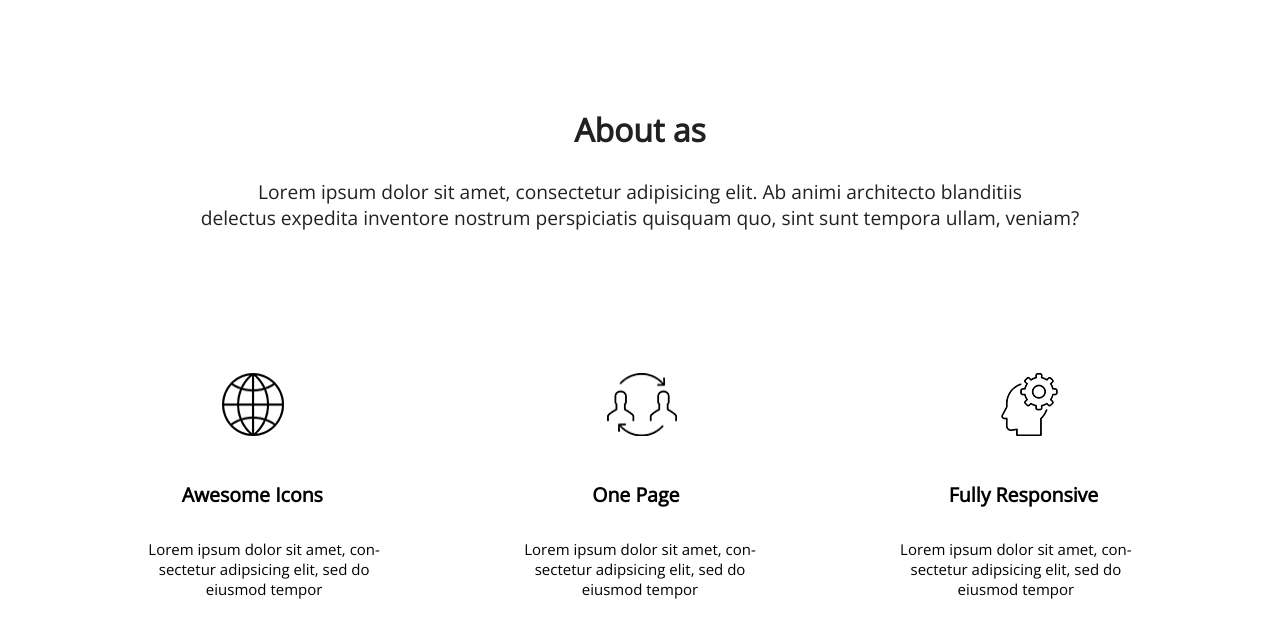
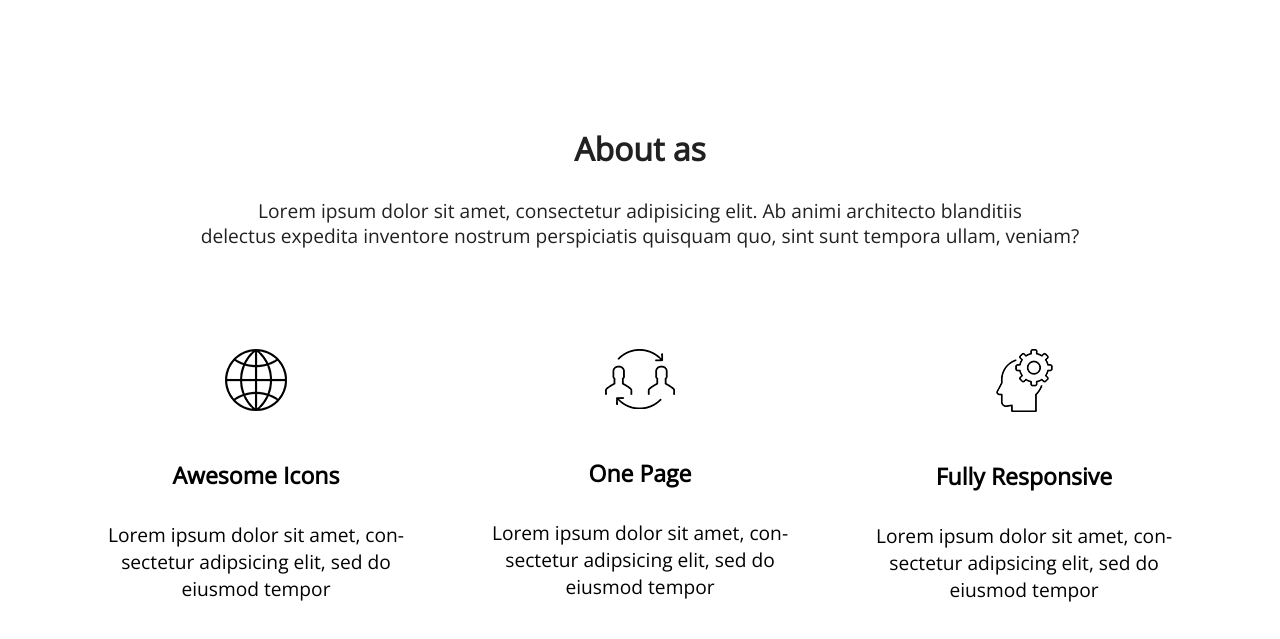
Before and after one commit to iriskaVV/mmtr-frontend, a website: page Code.html in a window 1280 px wide. Shown: the part 945-1584 px from the top of the page. Before the commit the page ends 1545 px from the top, so only its background shows below. Drawn offline with nearby package versions, Linux system fonts and the light colour scheme.

Commit message:
доделан 2ой блок

```diff
--- a/Code.html
+++ b/Code.html
@@ -57,20 +57,22 @@
         <p class="description-block_text">Lorem ipsum dolor sit amet, consectetur adipisicing elit. Ab animi architecto blanditiis<br> delectus expedita
         inventore nostrum perspiciatis quisquam quo, sint sunt tempora ullam, veniam?</p>
     </div>
-    <div class="description-block_image">
-        <img src="img/internet.png" alt="" class="description-block__icon">
-        <img src="img/transfer.png" alt="" class="description-block__icon">
-        <img src="img/head.png" alt="" class="description-block__icon">
-    </div>
-    <div class="description-block_title-icon">
-        <h2 class="description-block_left-heading">Awesome Icons</h2>
-        <h2 class="description-block_center-heading">One Page</h2>
-        <h2 class="description-block_right-heading">Fully Responsive</h2>
-    </div>
-    <div class="description-block_text-icon">
-        <p class="description-block_left-text">Lorem ipsum dolor sit amet, con-<br> sectetur adipsicing elit, sed do<br> eiusmod tempor</p>
-        <p class="description-block_center-text">Lorem ipsum dolor sit amet, con-<br> sectetur adipsicing elit, sed do<br> eiusmod tempor</p>
-        <p class="description-block_right-text">Lorem ipsum dolor sit amet, con-<br> sectetur adipsicing elit, sed do<br> eiusmod tempor</p>
+    <div class="description-block_title-text">
+        <div class="description-block_one">
+            <img src="img/internet.png" alt="" class="description-block__icon">
+            <h2 class="description-block_title-text-heading">Awesome Icons</h2>
+            <p class="description-block_title-text-text">Lorem ipsum dolor sit amet, con-<br> sectetur adipsicing elit, sed do<br> eiusmod tempor</p>
+        </div>
+        <div class="description-block_two">
+            <img src="img/transfer.png" alt="" class="description-block__icon">
+            <h2 class="description-block_title-text-heading">One Page</h2>
+            <p class="description-block_title-text-text">Lorem ipsum dolor sit amet, con-<br> sectetur adipsicing elit, sed do<br> eiusmod tempor</p>
+        </div>
+        <div class="description-block_three">
+            <img src="img/head.png" alt="" class="description-block__icon">
+            <h2 class="description-block_title-text-heading">Fully Responsive</h2>
+            <p class="description-block_title-text-text">Lorem ipsum dolor sit amet, con-<br> sectetur adipsicing elit, sed do<br> eiusmod tempor</p>
+        </div>
     </div>
 </div>
 <!--конец второго блока-->
--- a/css/codes.scss
+++ b/css/codes.scss
@@ -35,15 +35,13 @@ html, body{
 
 .head{
     background-color: $palette-primary;
-    place-content: center;
     display: flex;
     justify-content: space-between;
+    padding: 40px 60px;
 }
 
 .logo{
-    width: 37%;
     font-size: 2vw;
-    margin-left: 7%;
     display: flex;
     font-family: $font-stack;
     line-height: 22px;
@@ -53,16 +51,13 @@ html, body{
 }
 
 .menu{
-    width: 54%;
-    height: 123px;
+    width: 60%;
     display: flex;
-    place-content: center;
     justify-content: space-around;
     cursor: pointer;
 
     &__button{
         display: flex;
-        justify-content: flex-end;
         align-items: center;
         font-family: $font-stack;
         font-size: 1.5vw;
@@ -158,18 +153,25 @@ html, body{
 
 /*Второй блок*/
 
-.description-block_heading{
+.description-block{
+    width: 100%;
+    display: flex;
+    justify-content: space-around;
+    padding: 40px 20px;
+    flex-direction: column;
+
+    &_heading{
         line-height: 22px;
         display: flex;
         justify-content: center;
         margin-top: 11%;
         color: $palette-secondary;
         font-weight: bold;
-    font-family: "Open Sans";
+        font-family: $font-stack;
         font-size: 2.5vw;
     }
 
-  .description-block_text{
+    &_text{
         line-height: 2vw;
         align-content: center;
         text-align: center;
@@ -178,45 +180,44 @@ html, body{
         justify-content: center;
         margin-top: 3%;
         color: $palette-secondary;
-    font-family: "Open Sans";
+        font-family: $font-stack;
         font-size: 1.5vw;
     }
 
-  .description-block_image{
-    background-color: $palette-primary;
+    &_title-text{
         display: flex;
-    justify-content: space-around;
-    padding: 40px 60px;
-    margin-top: 8%;
+        justify-content: space-evenly;
+        padding: 100px 0px;
+        text-align: center;
     }
 
-  .description-block__icon{
-    position: relative;
-    place-content: center;
+    &__one, &__two, &__three{
         display: flex;
-    justify-content: space-around;
+        justify-content: center;
+        flex-direction: column;
     }
 
-  .description-block__icon {
-    position: relative;
-    place-content: center;
+    &_icon{
         display: flex;
-    justify-content: space-around; }
-
-  .description-block_title-icon{
-    display: flex;
-    font-family: "Open Sans";
-    justify-content: space-around;
-    font-size: 13px;
-    padding: 5px 47px;
+        position: inherit;
+        margin: auto;
+        width: 5vw;
+        height: 5vw;
     }
 
-  .description-block_text-icon{
+    &_title-text-heading{
         display: flex;
-    text-align: center;
-    font-family: "Open Sans";
         justify-content: space-evenly;
-    font-size: 15px;
-    margin-top: 2%;
-    padding: 1px 4px;
+        padding-top: 15%;
+        font-family: "Open Sans", sans-serif;
+        font-size: 1.8vw;
     }
+
+    &_title-text-text{
+        display: flex;
+        justify-content: space-evenly;
+        font-family: "Open Sans", sans-serif;
+        font-size: 1.5vw;
+        margin-top: 10%;
+    }
+}
```
Also changed, not shown: css/codes.css, 1 other file. Lines whose indentation alone changed are shown as unchanged.
